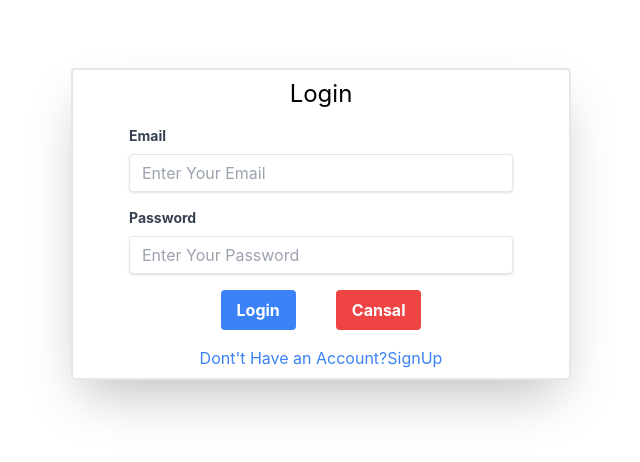
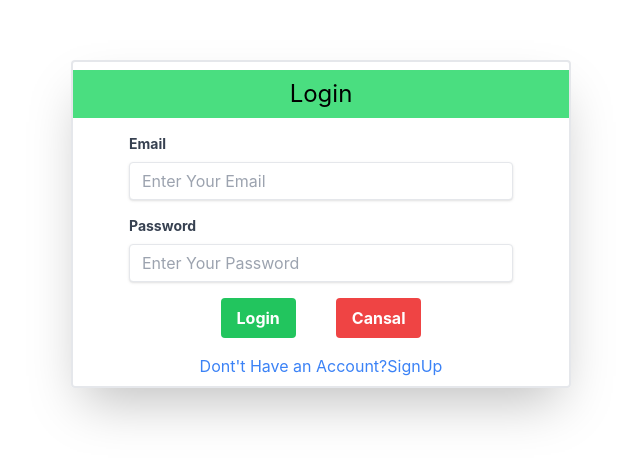
Before and after one commit to NipunaSudesh/Mobile-Store-Management-System, a React (Create React App) app in the folder FrontEnd/: page /login in a window 1280 px wide. Shown: the part 176-638 px from the top of the page, without its empty margins (319-959 px from the left). Built offline with nearby package versions, Linux system fonts and the light colour scheme.

Commit message:
update style

```diff
--- a/FrontEnd/src/Pages/Login.js
+++ b/FrontEnd/src/Pages/Login.js
@@ -48,7 +48,7 @@
   return (
     <div className='flex h-screen items-center justify-center'>
     <div className=' flex h-auto w-[500px] flex-col items-center justify-center  py-2 rounded shadow-2xl border-2'>
-        <h1 className='text-center text-2xl mb-4'>Login</h1>
+        <h1 className='text-center text-2xl mb-4 w-full py-2 bg-green-400'>Login</h1>
         {message && <div className="mb-4 text-center text-green-500">{message}</div>}
         <form className='w-full max-w-sm' onSubmit={handleSubmit}>
 
@@ -80,7 +80,7 @@
             <div className='flex gap-10 items-center justify-center'>
             <div className="flex items-center justify-between">
           <button
-            className="bg-blue-500 hover:bg-blue-700 text-white font-bold py-2 px-4 rounded focus:outline-none focus:shadow-outline"
+            className="bg-green-500 hover:bg-green-700 text-white font-bold py-2 px-4 rounded focus:outline-none focus:shadow-outline"
             type="submit"
           >
             Login
--- a/FrontEnd/src/Pages/SignUp.js
+++ b/FrontEnd/src/Pages/SignUp.js
@@ -44,7 +44,7 @@
   return (
     <div className='flex h-screen items-center justify-center'>
     <div className=' flex h-auto w-[500px] flex-col items-center justify-center  py-2 rounded shadow-2xl border-2'>
-        <h1 className='text-center text-2xl mb-4'>Register</h1>
+        <h1 className='text-center text-2xl mb-4 py-2 bg-green-400 w-full'>Register</h1>
         {message && (
             <div className='mb-4 text-center text-green-500'>
             {message}
@@ -90,7 +90,7 @@
             <div className='flex gap-10 items-center justify-center'>
             <div className="flex items-center justify-between">
           <button
-            className="bg-blue-500 hover:bg-blue-700 text-white font-bold py-2 px-4 rounded focus:outline-none focus:shadow-outline"
+            className="bg-green-500 hover:bg-green-700 text-white font-bold py-2 px-4 rounded focus:outline-none focus:shadow-outline"
             type="submit"
           >
             Register
```
